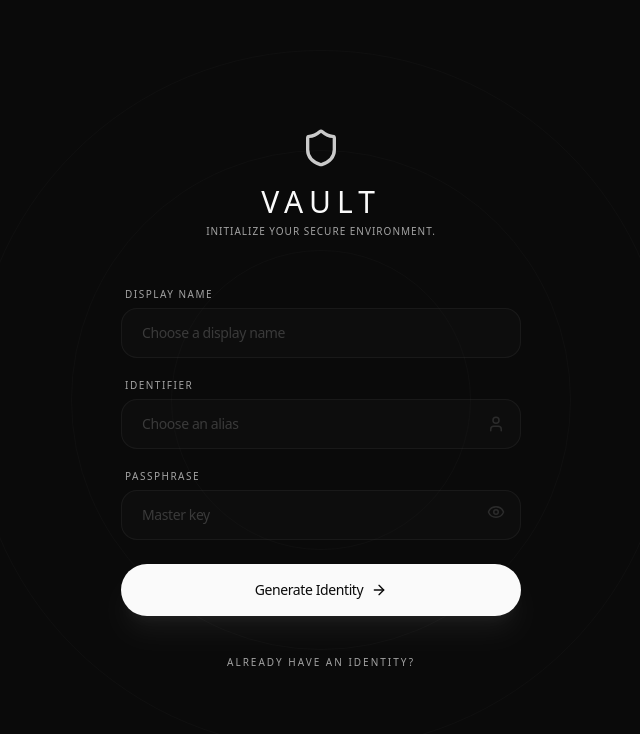
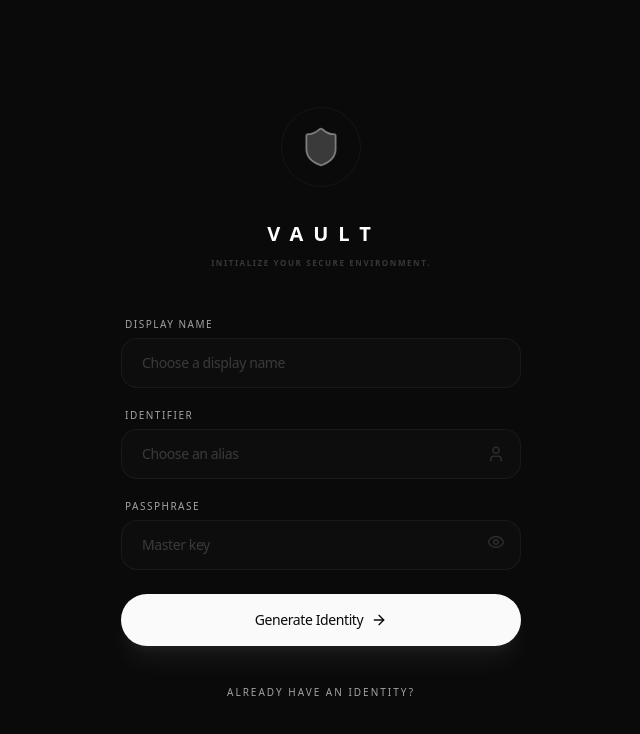
Before and after one commit to xieumar/whisperbox, a Next.js app: page /signup in a window 1280 px wide. Shown: the top 734 px of the page, without its empty margins (319-959 px from the left). Built offline with nearby package versions, Linux system fonts and the light colour scheme; no server answers.

Commit message:
Fix(Auth): Align login, signup, and splash screens with Vault branding.

```diff
--- a/app/(dashboard)/layout.tsx
+++ b/app/(dashboard)/layout.tsx
@@ -62,12 +62,13 @@ function DashboardContent({ children }: { children: React.ReactNode }) {
 export default function DashboardLayout({ children }: { children: React.ReactNode }) {
   const { initialized, phase } = useAuth();
   const router = useRouter();
+  const pathname = usePathname();
 
   useEffect(() => {
-    if (initialized && phase === "auth") {
+    if (initialized && phase === "auth" && pathname !== "/") {
       router.push("/login");
     }
-  }, [initialized, phase, router]);
+  }, [initialized, phase, router, pathname]);
 
   return (
     <ChatProvider>
--- a/app/globals.css
+++ b/app/globals.css
@@ -36,6 +36,7 @@
 
   --animate-accordion-down: accordion-down 0.2s ease-out;
   --animate-accordion-up: accordion-up 0.2s ease-out;
+  --animate-deep-pulse: deep-pulse 4s cubic-bezier(0.4, 0, 0.6, 1) infinite;
 
   @keyframes accordion-down {
     from { height: 0; }
@@ -44,6 +45,10 @@
   @keyframes accordion-up {
     from { height: var(--radix-accordion-content-height); }
     to { height: 0; }
+  }
+  @keyframes deep-pulse {
+    0%, 100% { opacity: 0.03; transform: scale(1); }
+    50% { opacity: 0.08; transform: scale(1.05); }
   }
 }
 
--- a/components/auth/auth-screen.tsx
+++ b/components/auth/auth-screen.tsx
@@ -60,21 +60,24 @@ export function AuthScreen({ mode, onLogin, onRegister, loading, error }: AuthSc
 
   return (
     <div className="min-h-screen bg-background flex flex-col items-center justify-center p-6 relative overflow-hidden">
-      {/* Concentric Circles Background */}
-      <div className="absolute inset-0 flex items-center justify-center opacity-[0.02] pointer-events-none">
-        <div className="absolute w-[300px] h-[300px] border border-foreground rounded-full" />
-        <div className="absolute w-[500px] h-[500px] border border-foreground rounded-full" />
-        <div className="absolute w-[700px] h-[700px] border border-foreground rounded-full" />
+      {/* Concentric Circles Background - Dimmed & Technical */}
+      <div className="absolute inset-0 flex items-center justify-center opacity-[0.015] pointer-events-none">
+        <div className="absolute w-[300px] h-[300px] border border-foreground rounded-full animate-deep-pulse" />
+        <div className="absolute w-[500px] h-[500px] border border-foreground rounded-full animate-deep-pulse [animation-delay:0.5s]" />
+        <div className="absolute w-[700px] h-[700px] border border-foreground rounded-full animate-deep-pulse [animation-delay:1s]" />
       </div>
 
       <div className="w-full max-w-[400px] z-10 flex flex-col space-y-12">
-        <div className="text-center space-y-4">
-          <div className="flex justify-center">
-            <Shield size={40} className="text-foreground opacity-80" />
+        <div className="text-center space-y-6">
+          <div className="relative w-24 h-24 flex items-center justify-center mx-auto">
+            <div className="absolute inset-0 border border-foreground/10 rounded-full animate-[ping_3s_linear_infinite]" />
+            <div className="absolute inset-2 border border-foreground/5 rounded-full" />
+            <Shield size={44} className="text-white/40 stroke-[1] fill-foreground/20" />
           </div>
-          <div className="space-y-1">
-            <h1 className="text-3xl font-light tracking-[0.2em] uppercase">Vault</h1>
-            <p className="text-muted-foreground text-[10px] tracking-widest uppercase">
+
+          <div className="space-y-2">
+            <h1 className="text-[20px] font-semibold uppercase tracking-[0.5em] text-white pl-1.5">Vault</h1>
+            <p className="text-muted-foreground/30 text-[8px] font-bold tracking-[0.2em] uppercase">
               {mode === "register" ? "Initialize your secure environment." : "Access your secure environment."}
             </p>
           </div>
--- a/components/auth/splash-screen.tsx
+++ b/components/auth/splash-screen.tsx
@@ -11,42 +11,45 @@ interface SplashScreenProps {
 export function SplashScreen({ onGetStarted, onRestore }: SplashScreenProps) {
   return (
     <div className="min-h-screen bg-background flex flex-col items-center justify-center p-6 relative overflow-hidden">
-      {/* Concentric Circles Background */}
-      <div className="absolute inset-0 flex items-center justify-center opacity-[0.03] pointer-events-none">
-        <div className="absolute w-[300px] h-[300px] border border-foreground rounded-full" />
-        <div className="absolute w-[500px] h-[500px] border border-foreground rounded-full" />
-        <div className="absolute w-[700px] h-[700px] border border-foreground rounded-full" />
-        <div className="absolute w-[900px] h-[900px] border border-foreground rounded-full" />
+      <div className="absolute inset-0 flex items-center justify-center opacity-[0.015] pointer-events-none">
+        <div className="absolute w-[400px] h-[400px] border border-foreground rounded-full animate-deep-pulse" />
+        <div className="absolute w-[600px] h-[600px] border border-foreground rounded-full animate-deep-pulse [animation-delay:0.5s]" />
+        <div className="absolute w-[850px] h-[850px] border border-foreground rounded-full animate-deep-pulse [animation-delay:1s]" />
+        <div className="absolute w-[1100px] h-[1100px] border border-foreground rounded-full animate-deep-pulse [animation-delay:1.5s]" />
       </div>
 
-      {/* Main Content */}
-      <div className="z-10 flex flex-col items-center text-center space-y-8 max-w-[400px] w-full">
-        <div className="space-y-4 my-10">
-          <div className="flex justify-center">
-            <Shield size={48} className="text-foreground stroke-[1.5]" />
+      <div className="z-10 flex flex-col items-center text-center space-y-12 max-w-[340px] w-full">
+        <div className="space-y-6">
+          <div className="relative w-28 h-28 flex items-center justify-center mx-auto">
+            <div className="absolute inset-0 border border-foreground/10 rounded-full animate-[ping_3s_linear_infinite]" />
+            <div className="absolute inset-3 border border-foreground/5 rounded-full" />
+            <Shield size={52} className="text-foreground/40 stroke-[1] fill-foreground/20" />
           </div>
-          <div className="space-y-1">
-            <h1 className="text-4xl font-light tracking-[0.2em] uppercase">Vault</h1>
-            <p className="text-muted-foreground text-sm tracking-widest uppercase">Quiet Security.</p>
+
+          <div className="space-y-3">
+            <h1 className="text-[20px] font-semibold uppercase tracking-[0.6em] text-foreground/60 pl-2">Vault</h1>
+            <p className="text-[9px] text-muted-foreground/30 font-bold uppercase tracking-[0.3em] leading-relaxed">
+              Quiet Security. Persistent Encryption.
+            </p>
           </div>
         </div>
 
-        <div className="w-full space-y-4 pt-12">
+        <div className="w-full space-y-3 pt-6">
           <button
             onClick={onGetStarted}
-            className="w-full bg-foreground text-background rounded-full py-4 px-6 font-medium text-sm flex items-center justify-center gap-2 hover:opacity-90 transition-opacity"
+            className="w-full bg-white/[0.03] border border-white/10 text-foreground/80 rounded-full py-4 px-6 font-bold text-[10px] uppercase tracking-[0.3em] flex items-center justify-center gap-3 hover:bg-foreground hover:text-background transition-all duration-500 group"
           >
-            Get Started <ArrowRight size={16} />
+            Initialize Handshake
+            <ArrowRight size={14} className="group-hover:translate-x-1 transition-transform" />
           </button>
 
           <button
             onClick={onRestore}
-            className="w-full bg-transparent border border-foreground/10 text-foreground/60 rounded-full py-4 px-6 font-medium text-sm hover:bg-foreground/5 hover:text-foreground transition-all"
+            className="w-full bg-transparent border border-white/5 text-muted-foreground/20 rounded-full py-4 px-6 font-bold text-[10px] uppercase tracking-[0.3em] hover:text-foreground/40 hover:bg-white/[0.01] transition-all duration-300"
           >
-            Restore Account
+            Restore Session
           </button>
         </div>
-
 
       </div>
     </div>
--- a/components/chat/sidebar.tsx
+++ b/components/chat/sidebar.tsx
@@ -92,7 +92,7 @@ export function Sidebar(props: SidebarProps) {
         )}>
           {!isCollapsed ? (
             <div className="flex items-center gap-3">
-              <Shield size={20} className="text-foreground" />
+              <Shield size={20} className="text-foreground fill-foreground/20" />
               <span className="text-sm font-light tracking-[0.2em] uppercase">Vault</span>
             </div>
           ) : (
```
